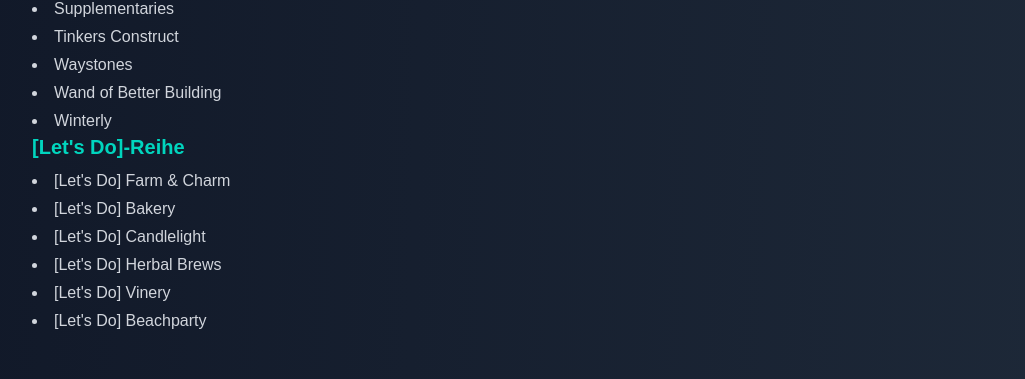
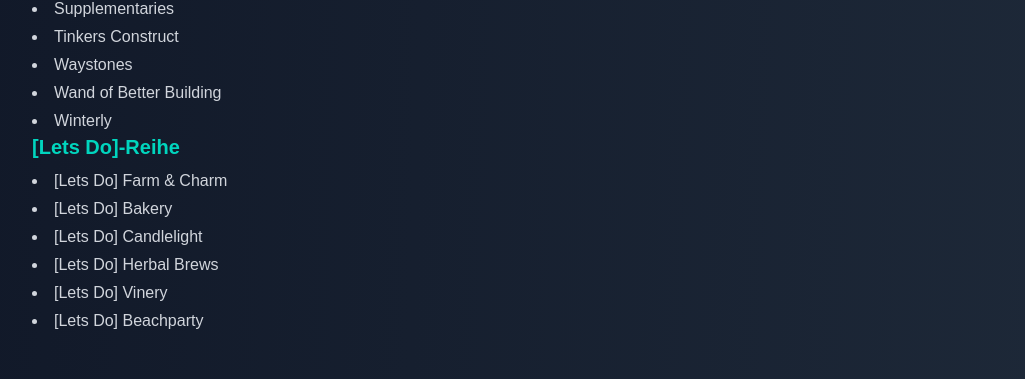
Before and after one commit to PlaywithK/PlaywithKde, a Next.js app: page /en/projekte/minecraft/winterprojekt/wp2025/wiki in a window 1280 px wide. Shown: the part 936-1315 px from the top of the page, without its empty margins (96-1121 px from the left). Built offline with nearby package versions, Linux system fonts and the light colour scheme.

Commit message:
Removed the ' from all the Lets Do Mod Titles

```diff
--- a/src/app/[locale]/projekte/minecraft/winterprojekt/wp2025/wiki/page.js
+++ b/src/app/[locale]/projekte/minecraft/winterprojekt/wp2025/wiki/page.js
@@ -53,14 +53,14 @@ export default function Winterprojekt2025Wiki() {
                             <li><Link href="#mods-winterly" className="hover:underline">Winterly</Link></li>
                         </ul>
 
-                        <h3 className="text-xl font-semibold mb-2 text-teal-400">[Let's Do]-Reihe</h3>
+                        <h3 className="text-xl font-semibold mb-2 text-teal-400">[Lets Do]-Reihe</h3>
                         <ul className="list-disc list-inside text-gray-300 space-y-1">
-                            <li><Link href="#mods-do-farm" className="hover:underline">[Let's Do] Farm & Charm</Link></li>
-                            <li><Link href="#mods-do-bakery" className="hover:underline">[Let's Do] Bakery</Link></li>
-                            <li><Link href="#mods-do-candle" className="hover:underline">[Let's Do] Candlelight</Link></li>
-                            <li><Link href="#mods-do-herbal" className="hover:underline">[Let's Do] Herbal Brews</Link></li>
-                            <li><Link href="#mods-do-vinery" className="hover:underline">[Let's Do] Vinery</Link></li>
-                            <li><Link href="#mods-do-beach" className="hover:underline">[Let's Do] Beachparty</Link></li>
+                            <li><Link href="#mods-do-farm" className="hover:underline">[Lets Do] Farm & Charm</Link></li>
+                            <li><Link href="#mods-do-bakery" className="hover:underline">[Lets Do] Bakery</Link></li>
+                            <li><Link href="#mods-do-candle" className="hover:underline">[Lets Do] Candlelight</Link></li>
+                            <li><Link href="#mods-do-herbal" className="hover:underline">[Lets Do] Herbal Brews</Link></li>
+                            <li><Link href="#mods-do-vinery" className="hover:underline">[Lets Do] Vinery</Link></li>
+                            <li><Link href="#mods-do-beach" className="hover:underline">[Lets Do] Beachparty</Link></li>
                         </ul>
                     </div>
                 </section>
@@ -1770,8 +1770,8 @@ export default function Winterprojekt2025Wiki() {
 
                 <hr className="border-t border-gray-700 my-12" />
 
-                {/* Mods - [Let's Do]-Reihe */}
-                <h2 className="text-3xl font-semibold mb-4 text-teal-400">[Let's Do]-Reihe</h2>
+                {/* Mods - [Lets Do]-Reihe */}
+                <h2 className="text-3xl font-semibold mb-4 text-teal-400">[Lets Do]-Reihe</h2>
 
                 {/* Mods - Farm & Charm */}
                 <section id="plushie-mod" className="max-w-6xl mx-auto mb-16">
```
